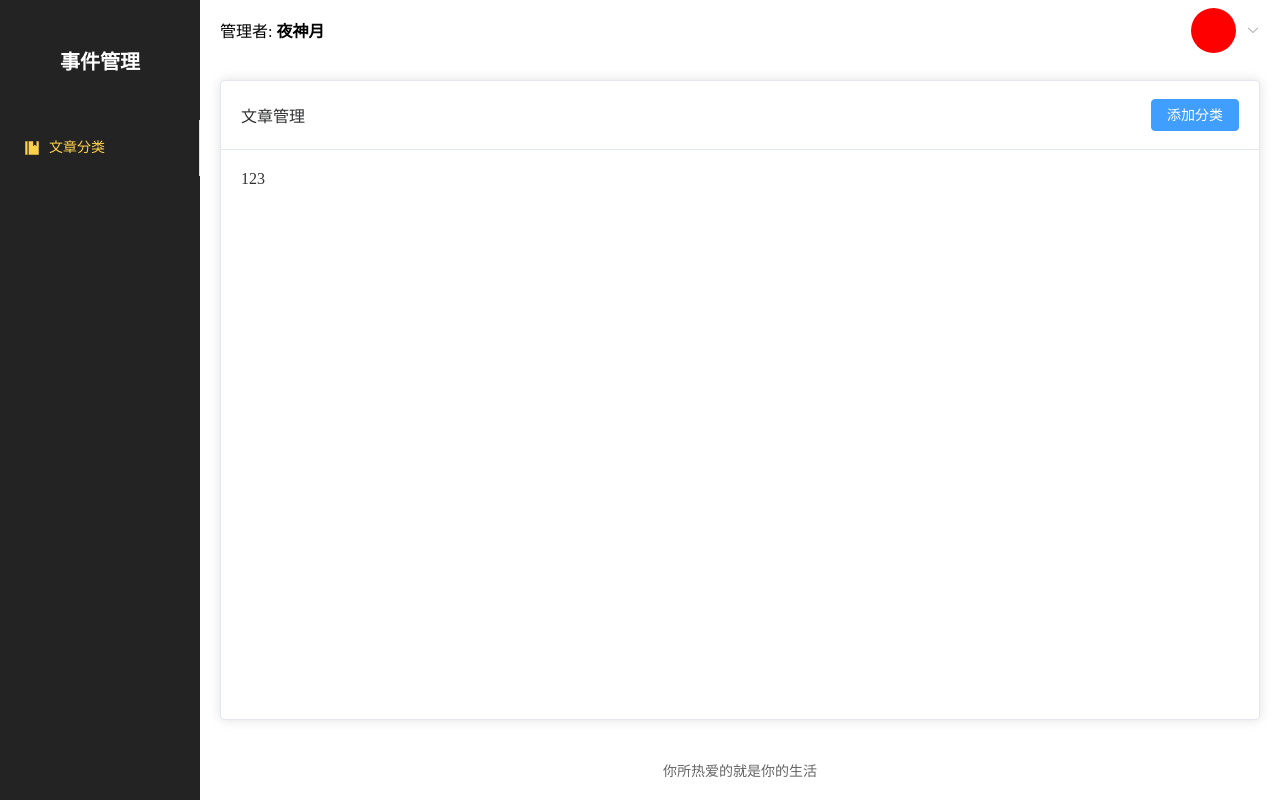
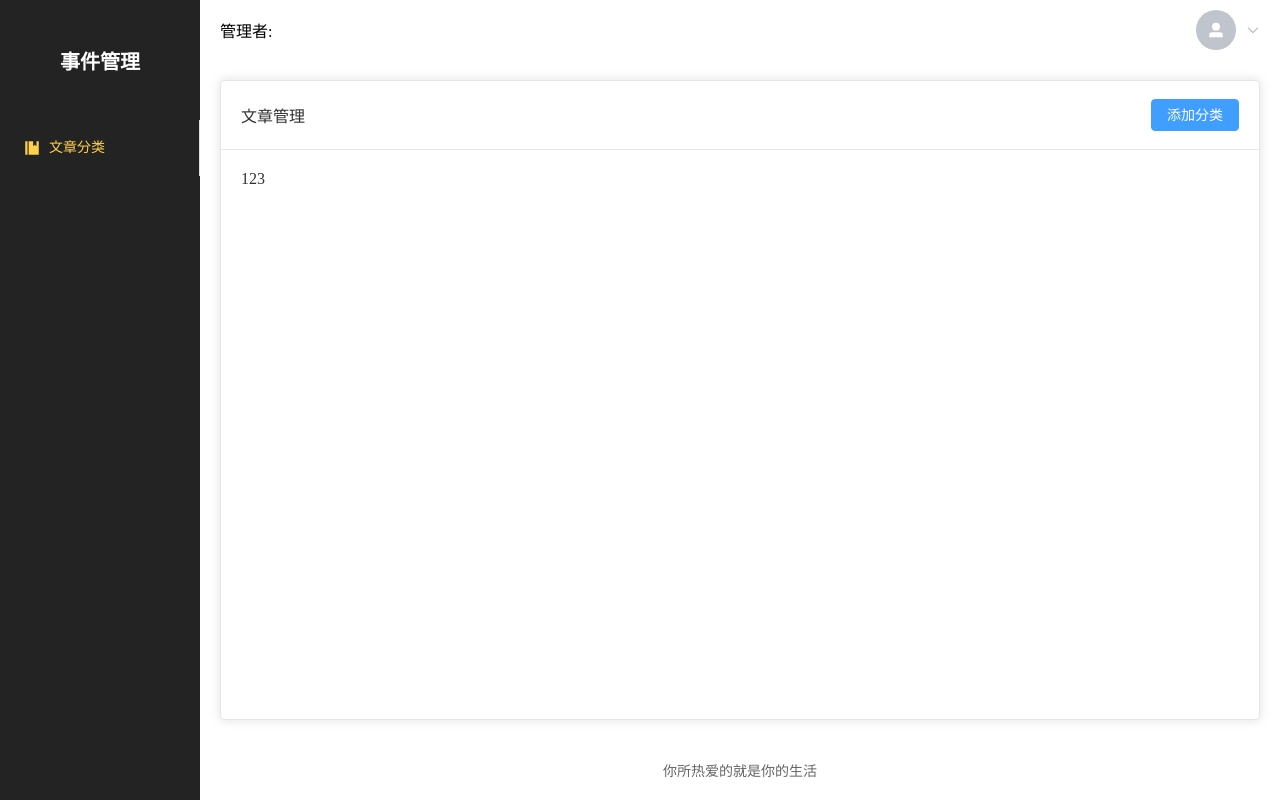
Before and after one commit to Lkl567899/vue3-ts-, a Vue app: page /article/channel in a window 1280 px wide. Built offline with nearby package versions, Linux system fonts and the light colour scheme; no server answers; the HTML template or start-up script is replaced by a standard one.

Commit message:
feat:首页能显示用户信息了

```diff
--- /dev/null
+++ b/src/api/user.ts
@@ -0,0 +1,19 @@
+import request from '@/utils/request'
+import type { ApiResponse } from '../../env'
+// 获取用户信息
+export const GetUserInfoAPI = () => {
+    return request.get<UserInfoRes>('/my/userinfo')
+}
+// 1. 定义用户信息的数据结构
+export interface UserInfoRes {
+    /**id */
+    id: number
+    /**用户名 */
+    username: string
+    /**昵称 */
+    nickname: string
+    /**邮箱*/
+    email: string
+    /**头像 */
+    user_pic: string | null
+}
--- a/src/stores/user.ts
+++ b/src/stores/user.ts
@@ -1,6 +1,8 @@
+import { GetUserInfoAPI, type UserInfoRes } from '@/api/user'
 import { defineStore } from 'pinia'
 import { ref } from 'vue'
 export const useUserStore = defineStore('big-event-user', () => {
+
     const token = ref('')
     const setToekn = (newToken: string): void => {
         token.value = newToken
@@ -8,7 +10,18 @@ export const useUserStore = defineStore('big-event-user', () => {
     const removeToken = () => {
         token.value = ''
     }
-    return { token, setToekn, removeToken }
+    // 获取用户信息
+    const userInfo = ref<UserInfoRes | null>(null)
+    const getUserInfo = async () => {
+        const res = await GetUserInfoAPI()
+        console.log(res.data);
+        userInfo.value = res.data
+
+    }
+    return {
+        token, setToekn, removeToken,
+        userInfo, getUserInfo
+    }
 }, {
     persist: true
 })
--- a/src/views/layout/index.vue
+++ b/src/views/layout/index.vue
@@ -15,10 +15,11 @@
             </el-aside>
             <el-container>
                 <el-header>
-                    <div>管理者: <span class="myName">夜神月</span> </div>
+                    <div>管理者: <span class="myName">{{ useStore.userInfo?.nickname || useStore.userInfo?.username }}</span>
+                    </div>
                     <el-dropdown placement="bottom-end" @command="onCommand">
                         <div class="edit_right">
-                            <div class="user_image"></div>
+                            <el-avatar :icon="UserFilled" :src="useStore.userInfo?.user_pic"/>
                             <el-icon>
                                 <ArrowDown />
                             </el-icon>
@@ -27,7 +28,7 @@
                             <el-dropdown-menu>
                                 <el-dropdown-item command="profile">基本资料</el-dropdown-item>
                                 <el-dropdown-item command="avatar">更换头像</el-dropdown-item>
-                                <el-dropdown-item command="password" >重置密码</el-dropdown-item>
+                                <el-dropdown-item command="password">重置密码</el-dropdown-item>
                                 <el-dropdown-item command="logout">退出登录</el-dropdown-item>
                             </el-dropdown-menu>
                         </template>
@@ -43,11 +44,16 @@
 </template>
 
 <script setup lang="ts">
-import { ArrowDown, Management } from '@element-plus/icons-vue';
+import { useUserStore } from '@/stores';
+import { ArrowDown, Management, UserFilled } from '@element-plus/icons-vue';
 // 下来菜单事件
-const onCommand = (command:any) => {
+const onCommand = (command: any) => {
     console.log(command);
 }
+// 获取用户信息
+const useStore = useUserStore()
+useStore.getUserInfo()
+
 </script>
 
 <style scoped lang="scss">
@@ -87,11 +93,10 @@ const onCommand = (command:any) => {
                 margin-left: 10px;
                 color: #999;
             }
-            .user_image {
-                background-color: red;
-                width: 45px;
-                height: 45px;
-                border-radius: 50%;
+
+            &:active,
+            &:focus {
+                outline: none;
             }
         }
     }
```
Also changed, not shown: env.d.ts (+5 -5 lines).
